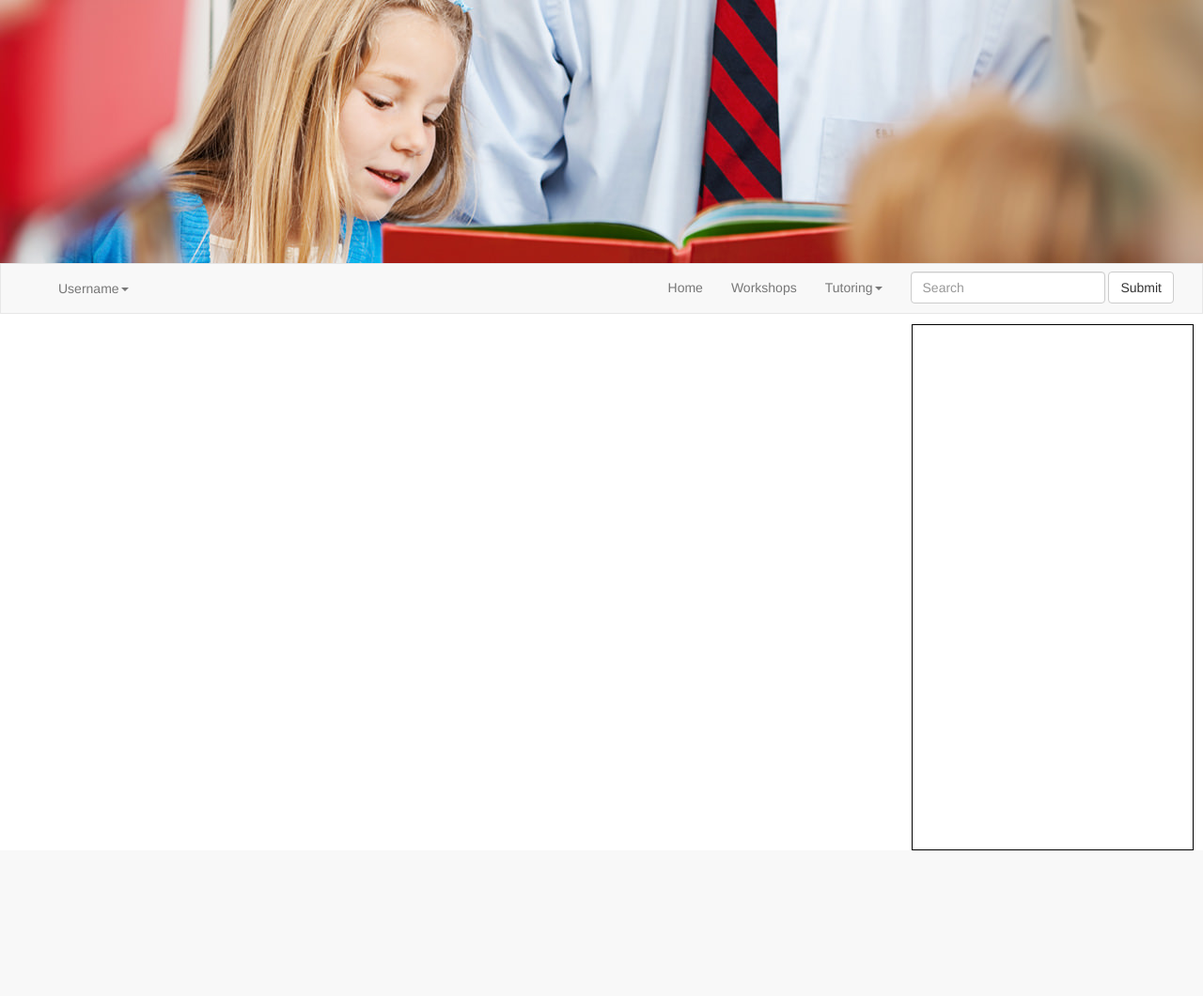
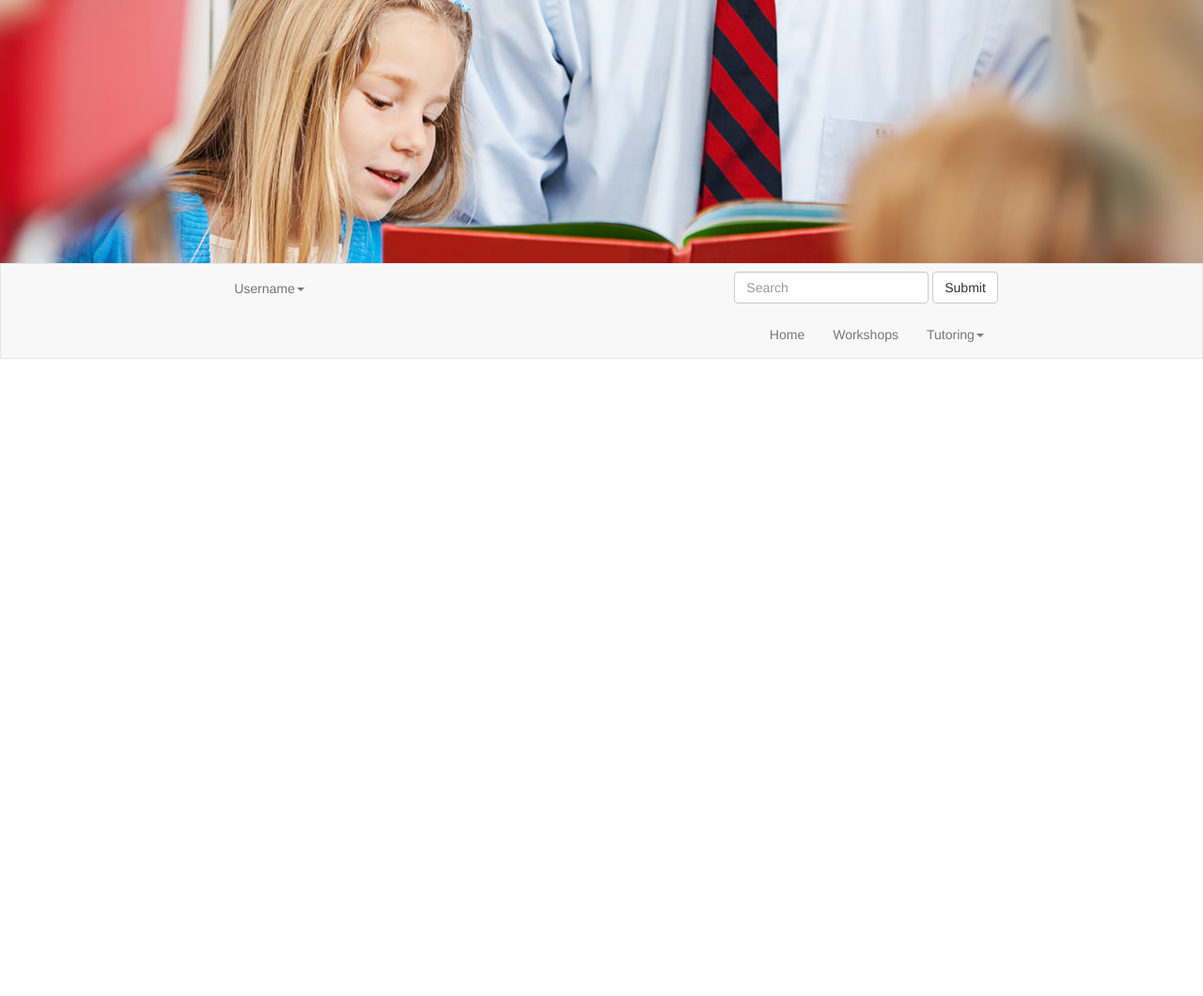
Before and after one commit to jimmy89Li/Tutoring, a PHP site: page /home.php in a window 1280 px wide. Shown: the whole page at 94% size. Before the commit the page ends 905 px from the top, so only its background shows below. Run offline with PHP 8.4, Linux system fonts and the light colour scheme; some libraries are stand-ins or nearby versions.

Commit message:
updated navbar - added affix

```diff
--- a/home.php
+++ b/home.php
@@ -10,7 +10,7 @@
 <div class="container">
 <header>
 <div class="slider"></div>
-<nav class="navbar navbar-default">
+<nav class="navbar navbar-default" data-spy="affix" data-offset-top="290">
   <div class="container-fluid">
     <!-- Brand and toggle get grouped for better mobile display -->
     <div class="navbar-header">
@@ -57,10 +57,10 @@
 </nav>
 </header>
 
-<div class="sidebar">
+<section class="mainSection">
 
-</div><!--Sidebar-->
 
+</section><!--Main Section-->
 </div><!--Container-->
 	<!-- jQuery (necessary for Bootstrap's JavaScript plugins) -->
     <script src="https://ajax.googleapis.com/ajax/libs/jquery/1.11.3/jquery.min.js"></script>
--- a/style.css
+++ b/style.css
@@ -1,8 +1,10 @@
 html,body{margin:0;padding:0}
 .container{
+	margin:0;
+	padding:0;
 	width:100%;
 	height:100%;
-	padding:0;
+	min-height:720px;
 }
 .slider{
 	height:280px;
@@ -20,11 +22,26 @@ header{
 .navbar{
 	border-radius:0;
 }
+.affix {
+      top: 0;
+      width: 100%;
+	  z-index: 99;
+  }
+
+  .affix + .container-fluid {
+      padding-top: 10px;
+  }
+.container-fluid>.navbar-collapse, .container-fluid>.navbar-header, .container>.navbar-collapse, .container>.navbar-header {
+    margin: 0 15%;
+}
+.mainSection {
+    height: auto;
+    margin: 60px 15% 0;
+    min-height: 720px;
+}
+.mainContent{
+
+}
 .sidebar{
-	position:absolute;
-	right:10px;
-	margin-top:65px;
-	min-height:560px;
-	min-width:300px;
-	border: 1px solid black;
+	min-height:520px;
 }
```
